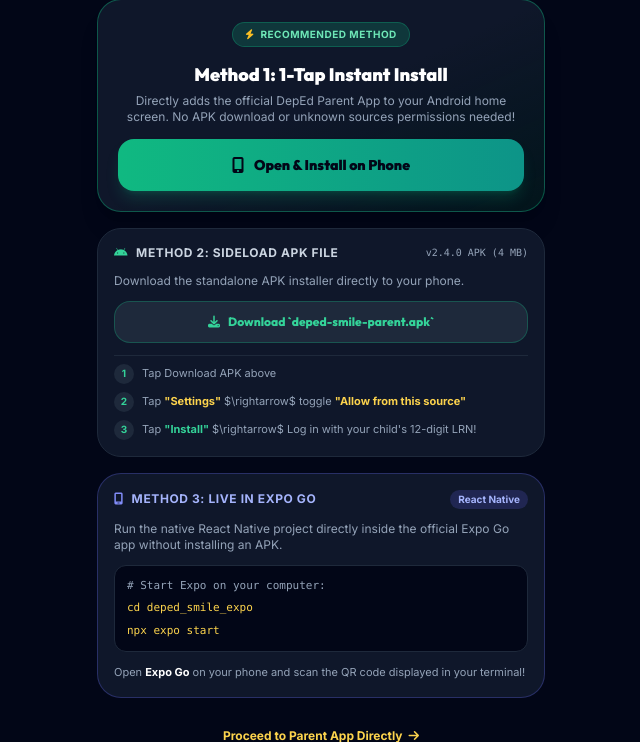
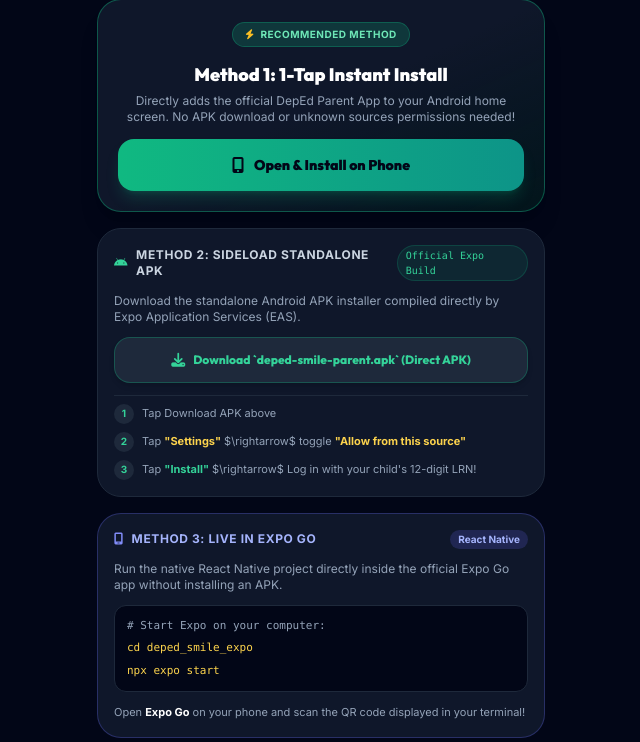
Before and after one commit to jovenneljed-epic/deped-smile, a Flask app: page /apk in a window 1280 px wide. Shown: the part 377-1119 px from the top of the page, without its empty margins (319-959 px from the left). Run offline with Flask 3, Linux system fonts and the light colour scheme; some libraries are stand-ins or nearby versions.

Commit message:
feat(portal): point APK download button to official EAS Build APK

```diff
--- a/templates/parent/download_apk.html
+++ b/templates/parent/download_apk.html
@@ -95,15 +95,15 @@
       <div class="p-4 rounded-3xl bg-slate-900 border border-slate-800 space-y-3">
         <div class="flex items-center justify-between">
           <h3 class="text-xs font-black uppercase tracking-wider text-slate-300 flex items-center gap-2">
-            <i class="fa-brands fa-android text-emerald-400"></i> Method 2: Sideload APK File
+            <i class="fa-brands fa-android text-emerald-400"></i> Method 2: Sideload Standalone APK
           </h3>
-          <span class="text-[10px] font-mono text-slate-400">v2.4.0 APK (4 MB)</span>
+          <span class="text-[10px] font-mono text-emerald-400 bg-emerald-500/10 px-2 py-0.5 rounded-full border border-emerald-500/20">Official Expo Build</span>
         </div>
-        <p class="text-xs text-slate-400">Download the standalone APK installer directly to your phone.</p>
+        <p class="text-xs text-slate-400">Download the standalone Android APK installer compiled directly by Expo Application Services (EAS).</p>
 
-        <a href="https://github.com/jovenneljed-epic/deped-smile/releases/download/v2.4.0/deped-smile-parent.apk" class="w-full py-3 px-4 rounded-2xl bg-slate-800 hover:bg-slate-700 text-emerald-400 font-heading font-extrabold text-xs border border-emerald-500/30 flex items-center justify-center gap-2 transition active:scale-95">
-          <i class="fa-solid fa-download"></i>
-          <span>Download `deped-smile-parent.apk`</span>
+        <a href="https://expo.dev/artifacts/eas/421r02qymxoLNHttBMio7ifC8ANTcXwm_pEDk7wqTo0.apk" class="w-full py-3 px-4 rounded-2xl bg-slate-800 hover:bg-slate-700 text-emerald-400 font-heading font-extrabold text-xs border border-emerald-500/30 flex items-center justify-center gap-2 transition active:scale-95 shadow-md">
+          <i class="fa-solid fa-download text-sm"></i>
+          <span>Download `deped-smile-parent.apk` (Direct APK)</span>
         </a>
 
         <!-- 3 Step APK Guidance -->
```
